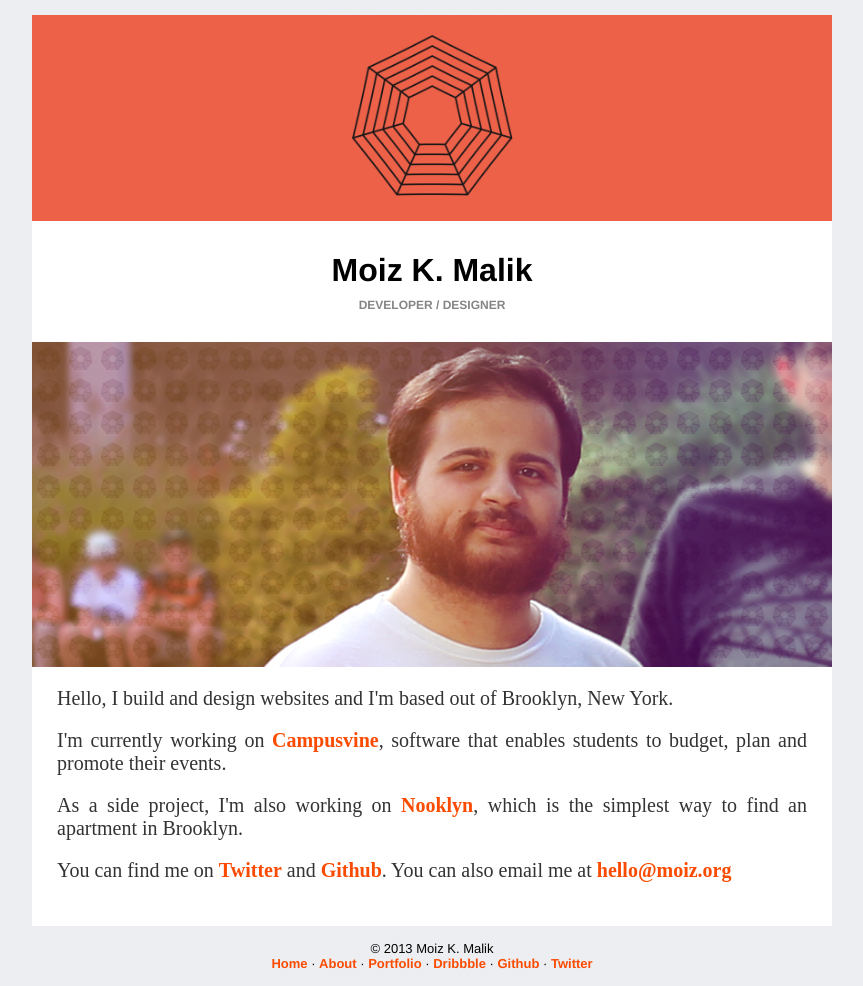
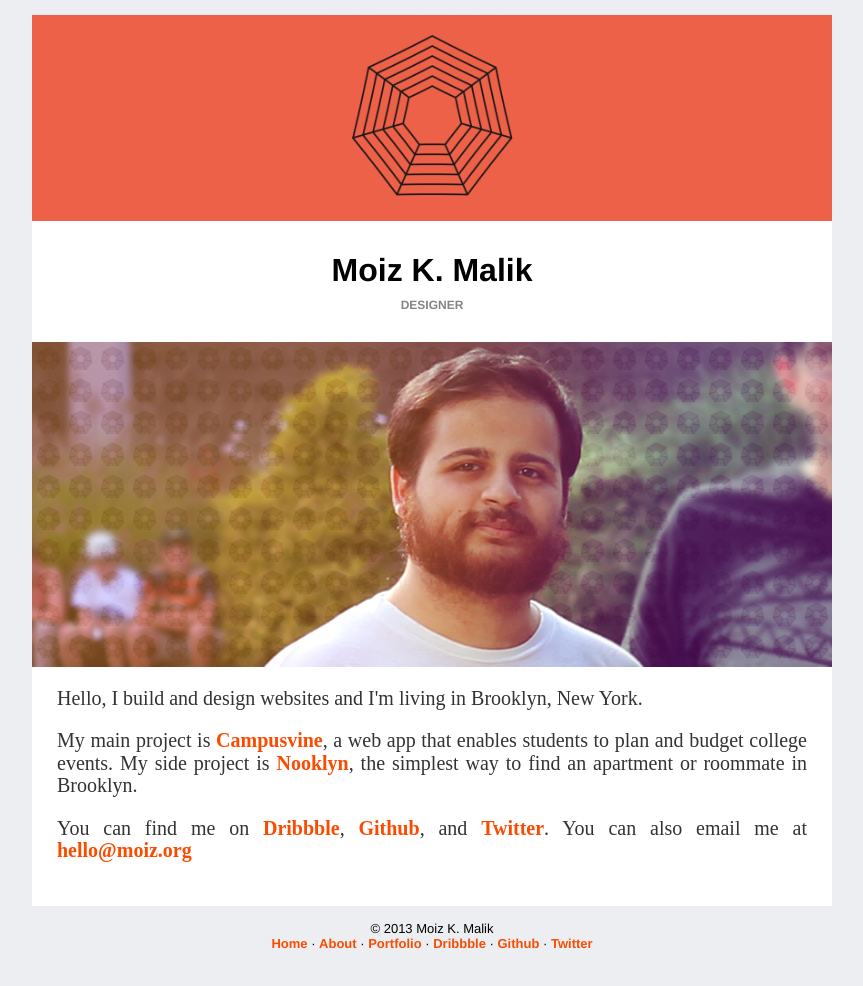
Before and after one commit to moizk/blog, a Jekyll site: the page built from about.html, in a window 1280 px wide. Shown: the whole page, without its empty margins (208-1071 px from the left). Built offline with Jekyll 4.4.1, drawn with Linux system fonts in a browser that asks for light colours; Markdown is read by kramdown in place of the engine named in the settings.

Commit message:
Update About Page Text

```diff
--- a/about.html
+++ b/about.html
@@ -5,10 +5,9 @@
 
 <div class="about_page">
 	<h3>Moiz K. Malik</h3>
-	<h5>Developer / Designer</h5>
+	<h5>Designer</h5>
 	<img src="/images/about.jpg" class="img-responsive">
-	<p>Hello, I build and design websites and I'm based out of Brooklyn, New York.</p>
-	<p>I'm currently working on <a href="http://campusvine.com">Campusvine</a>, software that enables students to budget, plan and promote their events.</p>
-	<p>As a side project, I'm also working on <a href="http://nooklyn.com">Nooklyn</a>, which is the simplest way to find an apartment in Brooklyn.</p>
-	<p>You can find me on <a href="http://twitter.com/moizkmalik">Twitter</a> and <a href="http://github.com/moizk">Github</a>. You can also email me at <a href="mailto:hello@moiz.org">hello@moiz.org</a></p>
+	<p>Hello, I build and design websites and I'm living in Brooklyn, New York.</p>
+	<p>My main project is <a href="http://campusvine.com">Campusvine</a>, a web app that enables students to plan and budget college events. My side project is <a href="http://nooklyn.com">Nooklyn</a>, the simplest way to find an apartment or roommate in Brooklyn.</p>
+	<p>You can find me on <a href="http://dribbble.com/moizkhanmalik">Dribbble</a>, <a href="http://github.com/moizk">Github</a>, and <a href="http://twitter.com/moizkmalik">Twitter</a>. You can also email me at <a href="mailto:hello@moiz.org">hello@moiz.org</a></p>
 </div>
```
